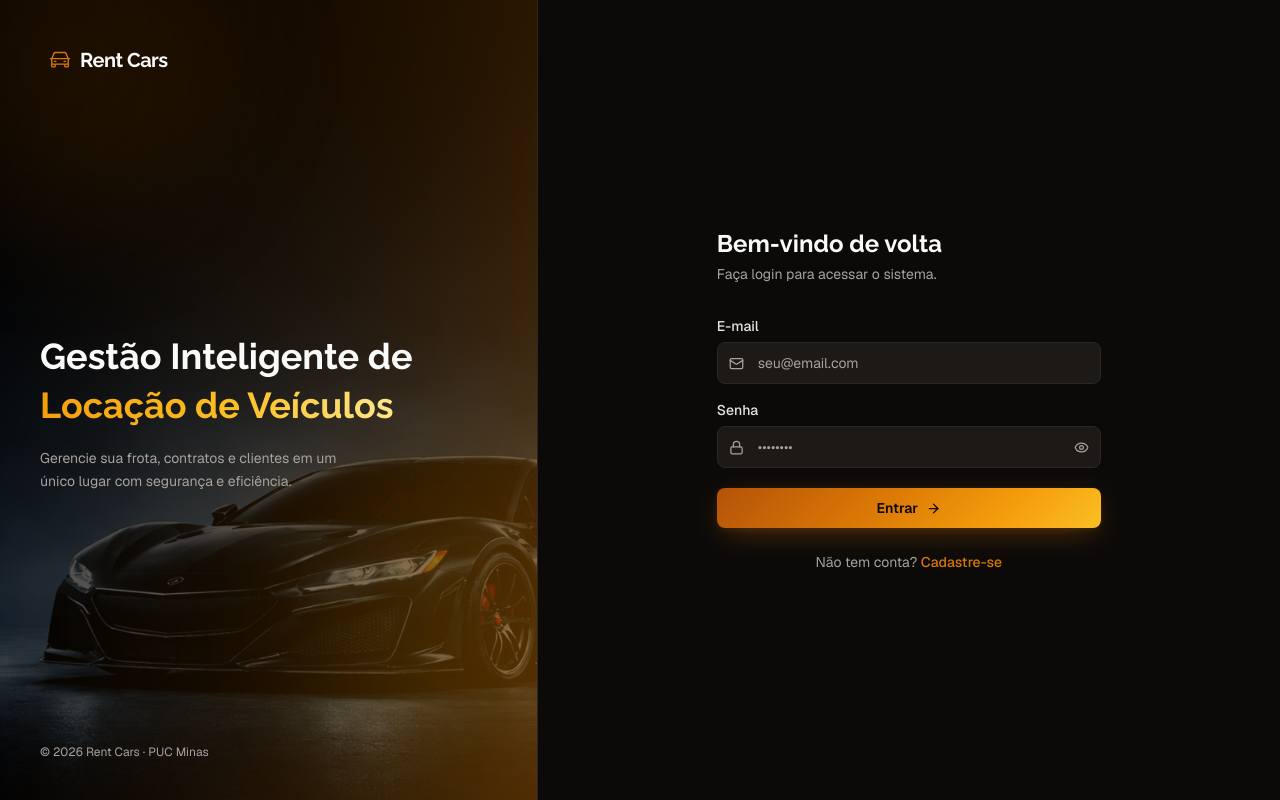
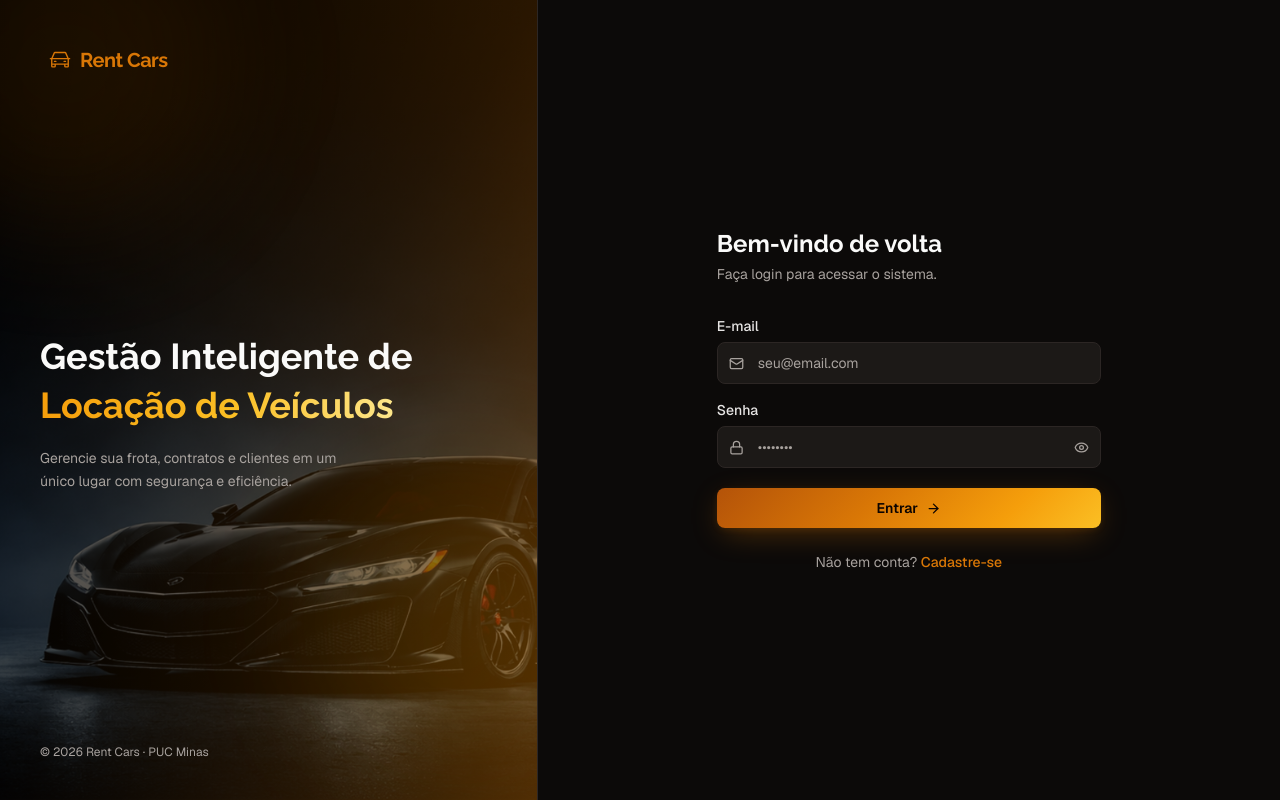
Before and after one commit to eduardavieira-dev/rent-cars, a Next.js app in the folder client/: page /login in a window 1280 px wide. Built offline with nearby package versions, Linux system fonts and the light colour scheme; no server answers.

Commit message:
fix: update text color in BrandLogo component from gold to primary

```diff
--- a/client/src/components/brand-logo.tsx
+++ b/client/src/components/brand-logo.tsx
@@ -45,7 +45,7 @@ export function BrandLogo({
             </div>
             <span
                 className={mergeClassNames(
-                    'font-heading font-bold text-gold tracking-tight',
+                    'font-heading font-bold text-primary tracking-tight',
                     config.text,
                     textClassName,
                 )}
```
